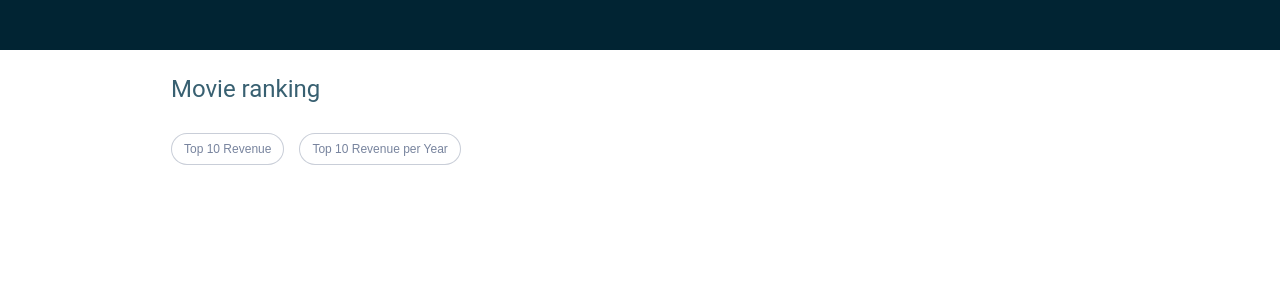
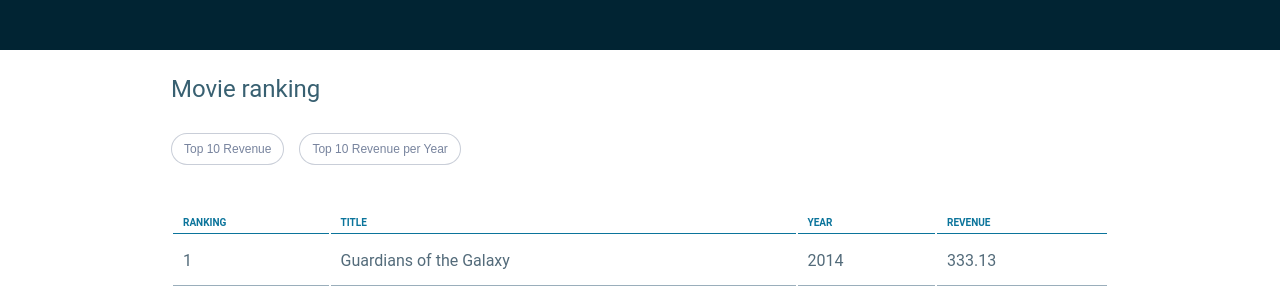
Before and after one commit to nublson/movie-app, a React (Create React App) app: page / in a window 1280 px wide. Shown: the top 308 px of the page. Built offline with nearby package versions, Linux system fonts and the light colour scheme; the HTML template or start-up script is replaced by a standard one.

Commit message:
create app UI

```diff
--- a/src/App.tsx
+++ b/src/App.tsx
@@ -1,11 +1,129 @@
+import { useMemo } from "react";
+import { Column, useTable } from "react-table";
+import styled from "styled-components";
 import Layout from "./components/Layout";
-
 import { Heading } from "./components/shared";
 
+interface DataProps {
+  rank: number;
+  title: string;
+  year: number;
+  revenue: number;
+}
+
+const AppContainer = styled.div`
+  width: 100%;
+  height: 100%;
+
+  display: flex;
+  flex-direction: column;
+  align-items: center;
+  justify-content: flex-start;
+  gap: 4.5rem;
+`;
+
+const Table = styled.table`
+  width: 100%;
+  height: 100%;
+`;
+
+const TableHead = styled.thead`
+  width: 100%;
+
+  th {
+    font-size: 1rem;
+    font-weight: 700;
+    text-transform: uppercase;
+    color: #0b749b;
+    text-align: left;
+    border-bottom: 1px solid #0b749b;
+    padding: 0.5rem 1rem;
+  }
+`;
+
+const TableBody = styled.tbody`
+  width: 100%;
+
+  td {
+    height: 5rem;
+    color: #536b7a;
+    border-bottom: 1px solid #9aaebb;
+    padding: 1rem;
+  }
+`;
+
 function App() {
+  const data = useMemo(
+    () => [
+      {
+        rank: 1,
+        title: "Guardians of the Galaxy",
+        year: 2014,
+        revenue: 333.13,
+      },
+    ],
+    []
+  );
+
+  const columns = useMemo<Column<DataProps>[]>(
+    () => [
+      {
+        Header: "Ranking",
+        accessor: "rank",
+      },
+      {
+        Header: "Title",
+        accessor: "title",
+      },
+      {
+        Header: "Year",
+        accessor: "year",
+      },
+      {
+        Header: "Revenue",
+        accessor: "revenue",
+      },
+    ],
+    []
+  );
+
+  const tableInstance = useTable({ columns, data });
+
+  const { getTableProps, getTableBodyProps, headerGroups, rows, prepareRow } =
+    tableInstance;
+
   return (
     <Layout>
-      <Heading />
+      <AppContainer>
+        <Heading />
+        <Table {...getTableProps()}>
+          <TableHead>
+            {headerGroups.map((headerGroup) => (
+              <tr {...headerGroup.getHeaderGroupProps()}>
+                {headerGroup.headers.map((column) => (
+                  <th {...column.getHeaderProps()}>
+                    {column.render("Header")}
+                  </th>
+                ))}
+              </tr>
+            ))}
+          </TableHead>
+          <TableBody {...getTableBodyProps()}>
+            {rows.map((row) => {
+              prepareRow(row);
+              return (
+                <tr {...row.getRowProps()}>
+                  {row.cells.map((cell) => {
+                    return (
+                      <td {...cell.getCellProps()}>{cell.render("Cell")}</td>
+                    );
+                  })}
+                </tr>
+              );
+            })}
+          </TableBody>
+        </Table>
+      </AppContainer>
     </Layout>
   );
 }
```
